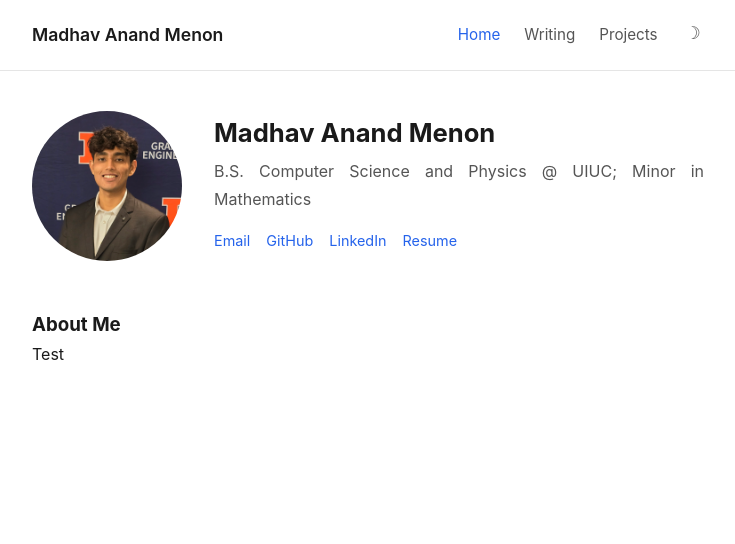
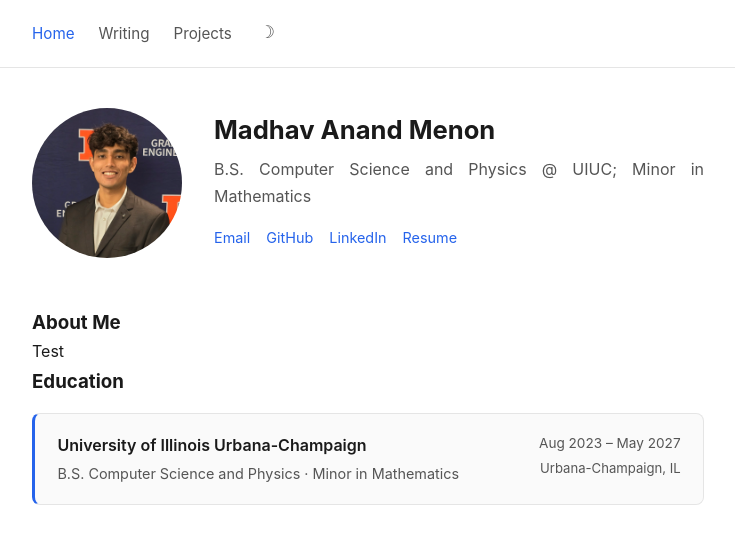
Before and after one commit to MadhavMenon10/MadhavMenon10.github.io, a Jekyll site: the page built from index.md, in a window 1280 px wide. Shown: the top 544 px of the page, without its empty margins (272-1007 px from the left). Built offline with Jekyll 4.4.1, drawn with Linux system fonts in a browser that asks for light colours.

Commit message:
Add education section

```diff
--- a/_layouts/default.html
+++ b/_layouts/default.html
@@ -24,10 +24,8 @@
     <body>
         <header class="site-header">
             <nav class="container nav-container">
-                <a href="/" class="site-name">Madhav Anand Menon</a>
                 <ul class="nav-links">
                     <li><a href="/" class="active">Home</a></li>
-                    <!-- <li><a href="/cv" >CV</a></li> -->
                     <li><a href="/writing">Writing</a></li>
                     <li><a href="/projects">Projects</a></li>
                     <li>
--- a/index.md
+++ b/index.md
@@ -19,3 +19,20 @@ title: Home
 
 ### About Me
 Test
+
+### Education
+
+<div class="education-list">
+  <div class="edu-card">
+    <div class="edu-header">
+      <div class="edu-main">
+        <div class="edu-school">University of Illinois Urbana-Champaign</div>
+        <div class="edu-degree">B.S. Computer Science and Physics &middot; Minor in Mathematics</div>
+      </div>
+      <div class="edu-meta">
+        <span class="edu-dates">Aug 2023 &ndash; May 2027</span>
+        <span class="edu-location">Urbana-Champaign, IL</span>
+      </div>
+    </div>
+  </div>
+</div>
--- a/style.css
+++ b/style.css
@@ -162,6 +162,72 @@ main.container {
   text-decoration: underline;
 }
 
+/* ── Education ── */
+
+.education-list {
+  display: flex;
+  flex-direction: column;
+  gap: 0.75rem;
+  margin-top: 1rem;
+}
+
+.edu-card {
+  border: 1px solid var(--border);
+  border-left: 3px solid var(--accent);
+  border-radius: 8px;
+  background: var(--bg-secondary);
+  padding: 1.1rem 1.4rem;
+}
+
+.edu-header {
+  display: flex;
+  justify-content: space-between;
+  align-items: flex-start;
+  gap: 1rem;
+}
+
+.edu-school {
+  font-size: 1rem;
+  font-weight: 600;
+  color: var(--text);
+  margin-bottom: 0.2rem;
+}
+
+.edu-degree {
+  font-size: 0.9rem;
+  color: var(--text-secondary);
+}
+
+.edu-meta {
+  display: flex;
+  flex-direction: column;
+  align-items: flex-end;
+  gap: 0.15rem;
+  flex-shrink: 0;
+}
+
+.edu-dates {
+  font-size: 0.85rem;
+  color: var(--text-secondary);
+  white-space: nowrap;
+}
+
+.edu-location {
+  font-size: 0.82rem;
+  color: var(--text-secondary);
+  white-space: nowrap;
+}
+
+@media (max-width: 520px) {
+  .edu-header {
+    flex-direction: column;
+    gap: 0.5rem;
+  }
+  .edu-meta {
+    align-items: flex-start;
+  }
+}
+
 /* ── Theme Toggle ── */
 
 .theme-toggle {
```
Also changed, not shown: writing/writing.md (added).
